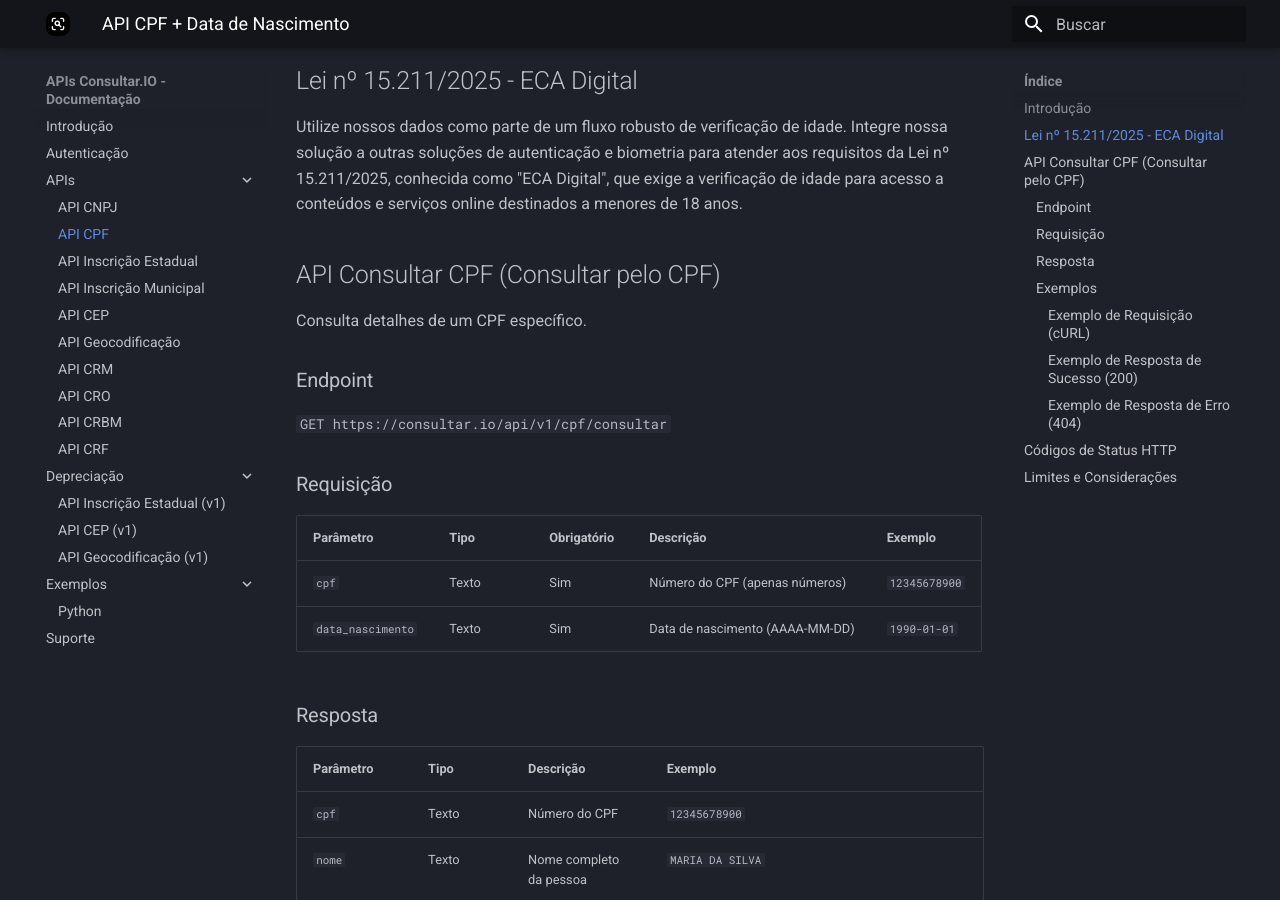
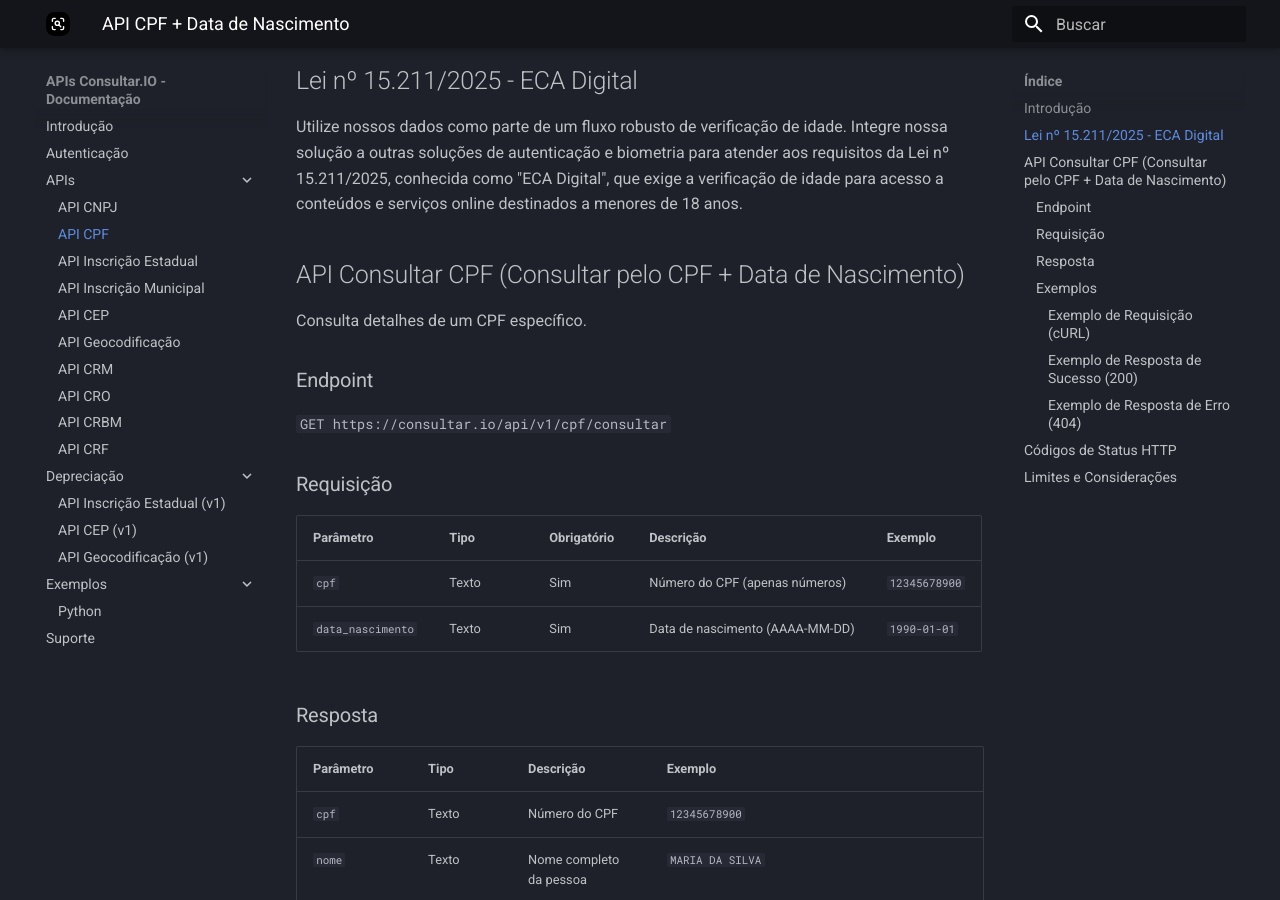
Before and after one commit to consultar-io/docs, an MkDocs documentation site: the page built from docs/api/cpf.md, in a window 1280 px wide and 900 px high, scrolled down 378 px. Built offline with MkDocs 1.6.1 and Material for MkDocs 9.7.7, drawn with Linux system fonts in a browser that asks for light colours.

```diff
--- a/docs/api/cpf.md
+++ b/docs/api/cpf.md
@@ -16,7 +16,7 @@ Esta API permite consultar informações sobre pessoas físicas registradas no C
 
 Utilize nossos dados como parte de um fluxo robusto de verificação de idade. Integre nossa solução a outras soluções de autenticação e biometria para atender aos requisitos da Lei nº 15.211/2025, conhecida como "ECA Digital", que exige a verificação de idade para acesso a conteúdos e serviços online destinados a menores de 18 anos.
 
-## API Consultar CPF (Consultar pelo CPF)
+## API Consultar CPF (Consultar pelo CPF + Data de Nascimento)
 
 Consulta detalhes de um CPF específico.
 
```
